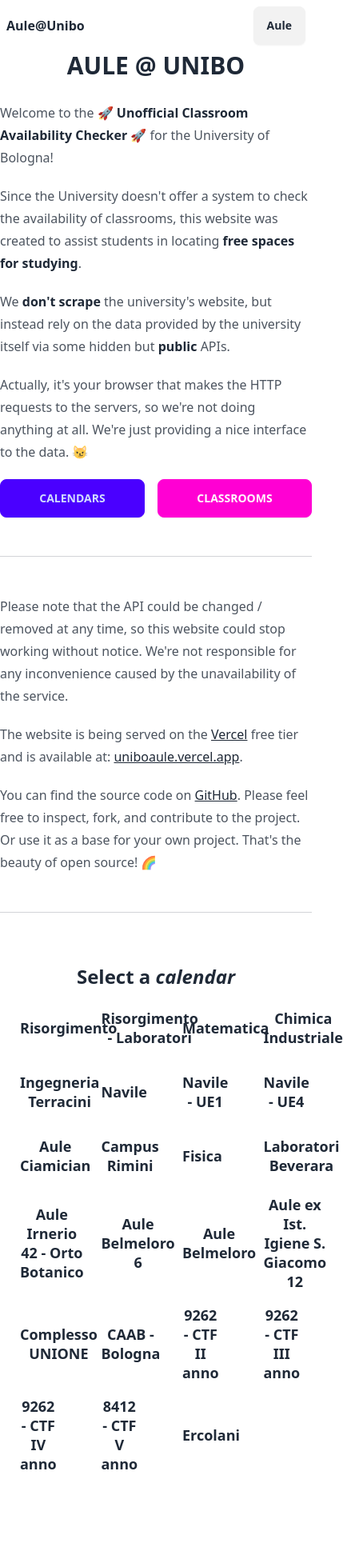
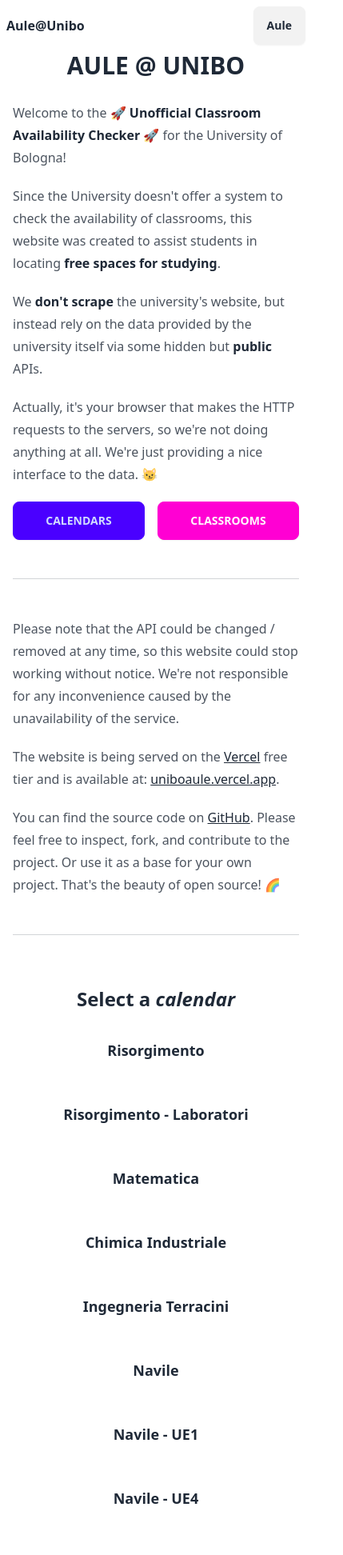
Before and after one commit to VaiTon/AlmaAule, a SvelteKit app: page / in a window 390 px wide. Shown: the top 1944 px of the page at 80% size, 429 px wide, since content can reach past the window. Before the commit the page ends 1843 px from the top, so only its background shows below. Built offline with nearby package versions, Linux system fonts and the light colour scheme.

Commit message:
Homepage style fixes

```diff
--- a/src/routes/+page.svelte
+++ b/src/routes/+page.svelte
@@ -2,7 +2,7 @@
 	import { CAL_MAP } from '$lib/cals';
 </script>
 
-<div class="prose mx-auto">
+<div class="prose md:mx-auto mx-4">
 	<h1 class="text-3xl text-center font-bold">AULE @ UNIBO</h1>
 	<p>
 		Welcome to the <strong>🚀 Unofficial Classroom Availability Checker 🚀</strong> for the University
@@ -46,7 +46,7 @@
 </div>
 
 <h2 class="text-2xl text-center font-bold mt-16 mb-4" id="calendars">Select a <em>calendar</em></h2>
-<div class="grid grid-cols-4 gap-4">
+<div class="grid grid-cols-1 md:grid-cols-4 gap-4">
 	{#each CAL_MAP as { id, name }}
 		<a href={`/cal/${id}`} class="btn btn-lg h-auto leading-6 card btn-ghost">{name}</a>
 	{/each}
```
